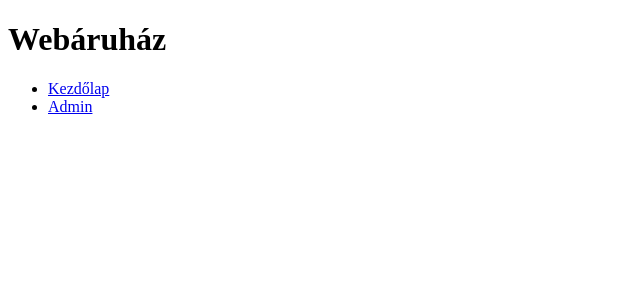
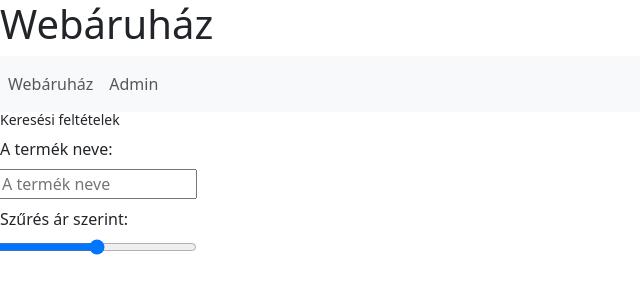
Before and after one commit to dominikdobos/csapatmunka_webaruhaz, a plain HTML site: page index.html in a window 1280 px wide. Shown: the whole page, without its empty margins (0-640 px from the left). Drawn offline with nearby package versions, Linux system fonts and the light colour scheme.

Commit message:
webáruház kezdet

```diff
--- a/index.html
+++ b/index.html
@@ -7,23 +7,50 @@
     <meta name="author" content="Dobos Dominik" />
     <meta name="viewport" content="width=device-width, initial-scale=1.0" />
     <title>Dobos Dominik</title>
-    <link rel="stylesheet" href="stilus.css" />
+    <link
+      href="https://cdn.jsdelivr.net/npm/bootstrap@5.3.2/dist/css/bootstrap.min.css"
+      rel="stylesheet"
+    />
+    <script src="https://cdn.jsdelivr.net/npm/bootstrap@5.3.2/dist/js/bootstrap.bundle.min.js"></script>
   </head>
   <body>
-    <main>
-      <header>
+    <main class="row">
+      <header class="col-lg-12">
         <h1>Webáruház</h1>
       </header>
-      <nav>
-        <ul>
-          <li><a href="index.html">Kezdőlap</a></li>
-          <li><a href="admin.html">Admin</a></li>
-        </ul>
+      <nav class="navbar navbar-expand-sm bg-light col-lg-12">
+        <div class="container-fluid">
+          <ul class="navbar-nav">
+            <li class="nav-item">
+              <a class="nav-link" href="index.html">Webáruház</a>
+            </li>
+            <li class="nav-item">
+              <a class="nav-link" href="admin.html">Admin</a>
+            </li>
+          </ul>
+        </div>
       </nav>
-      <aside></aside>
-      <article></article>
-      <aside></aside>
-      <footer></footer>
+      <aside class="col-lg-2">
+        <h4 class="small">Keresési feltételek</h4>
+        <form action="" method="get" class="row g-2">
+          <label for="termek" name="termek" id="termek" class="col-lg-12"
+            >A termék neve:</label
+          >
+          <input
+            type="text"
+            name="termek"
+            id="termek"
+            placeholder="A termék neve"
+          />
+          <label for="szures" name="szures" id="szures"
+            >Szűrés ár szerint:</label
+          >
+          <input type="range" name="szures" id="szures" />
+        </form>
+      </aside>
+      <article class="col-lg-8"></article>
+      <aside class="col-lg-2"></aside>
+      <footer class="col-lg-12"></footer>
     </main>
   </body>
 </html>
```
